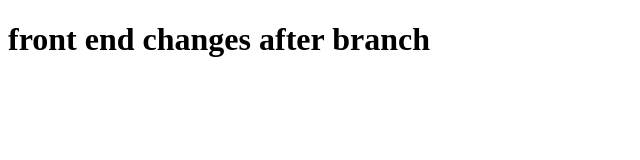
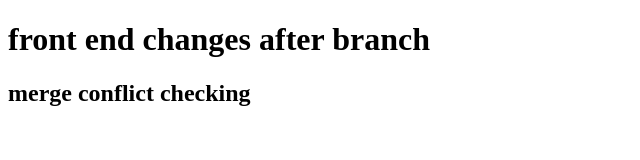
Before and after one commit to lancelesnar/demo, a plain HTML site: page index.html in a window 1280 px wide. Shown: the whole page, without its empty margins (0-640 px from the left). Drawn offline with Linux system fonts and the light colour scheme.

Commit message:
Update index.html
trying merge conflict

```diff
--- a/index.html
+++ b/index.html
@@ -7,5 +7,6 @@
 </head>
 <body>
     <h1>front end changes after branch</h1>
+    <h2>merge conflict checking</h2>
 </body>
 </html>
```
